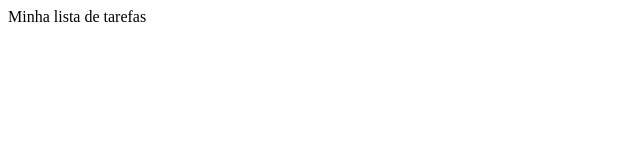
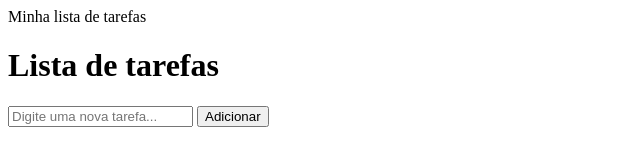
Before and after one commit to livianalanda/Projeto-listadetarefas, a plain HTML site: page index.html in a window 1280 px wide. Shown: the whole page, without its empty margins (0-640 px from the left). Drawn offline with Linux system fonts and the light colour scheme.

Commit message:
Adicionado campo de entrada e botão

```diff
--- a/index.html
+++ b/index.html
@@ -7,7 +7,10 @@
 </head>
 
 <body>
-
+    <h1>Lista de tarefas</h1>
+    <input type="text" id="nova-tarefa" placeholder="Digite uma nova tarefa...">
+    <button onclick="adicionarTarefa()">Adicionar</button>
+    <ul id="lista-tarefas"></ul>
 </body>
 
 </html>
```
